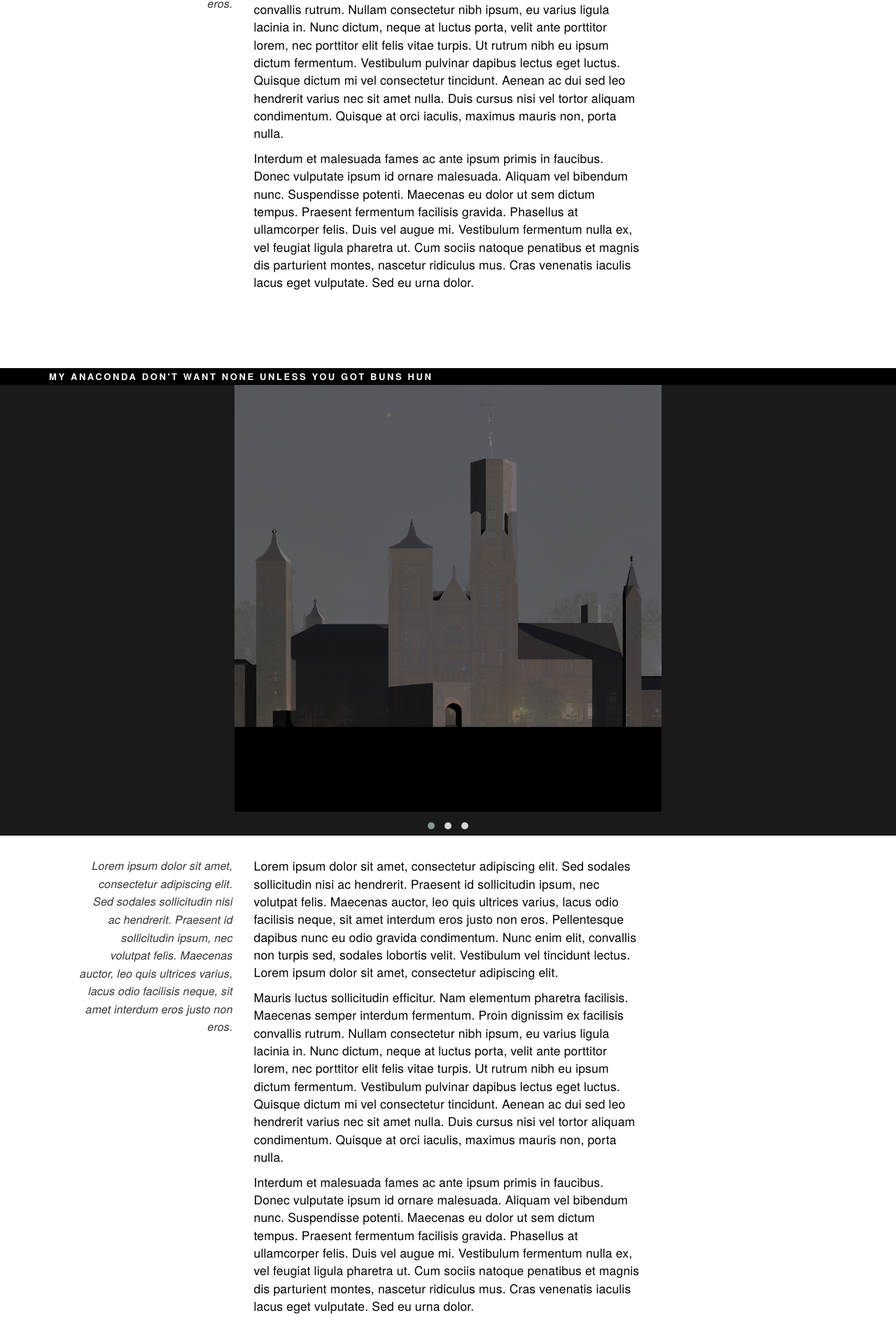
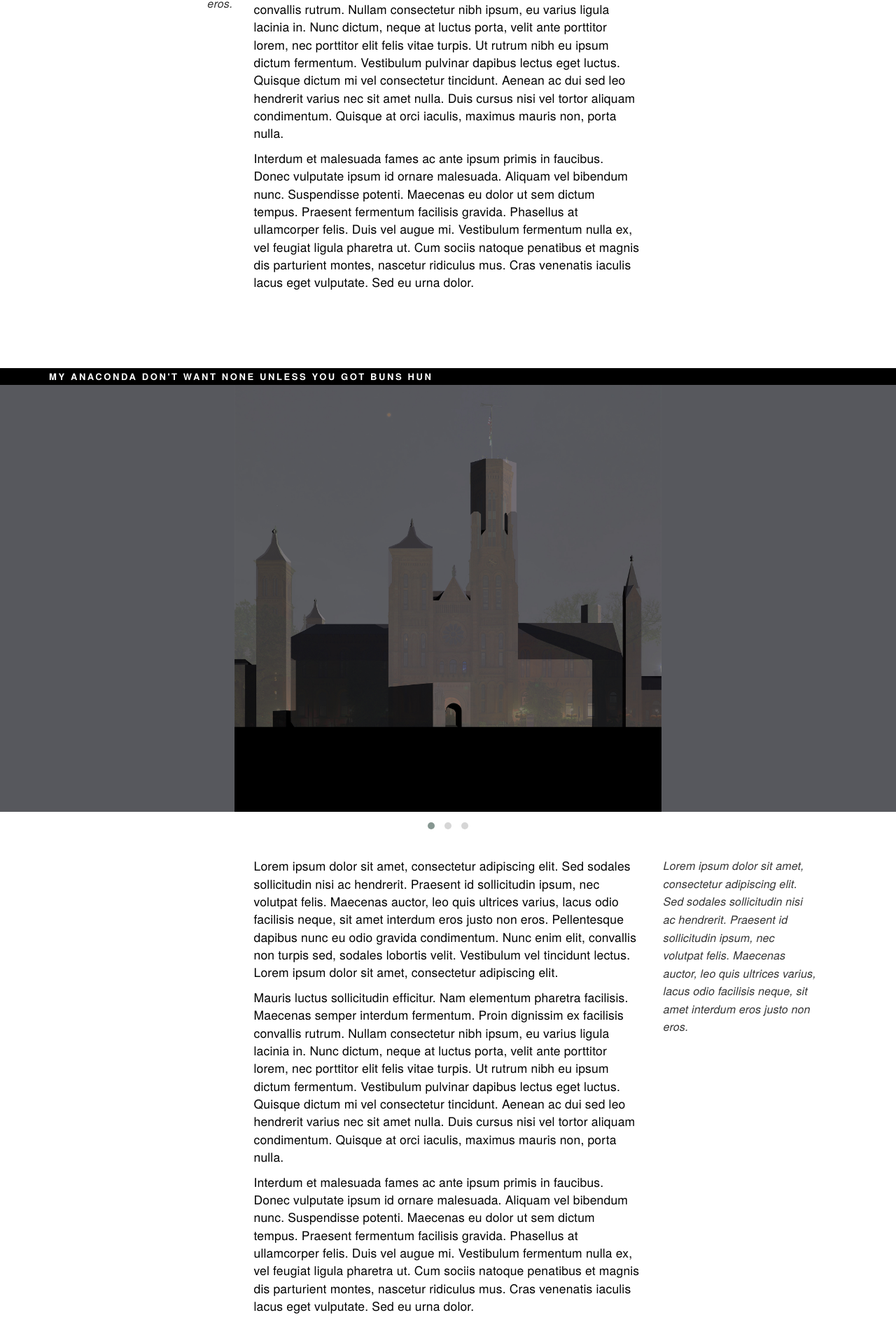
Before and after one commit to carolineportugal/estudioporto, a Jekyll site: the page built from _posts/2016-08-22-typographic-interventions.html, in a window 1280 px wide. Shown: the part 3171-5060 px from the top of the page at 70% size. Built offline with Jekyll 4.4.1, drawn with Linux system fonts in a browser that asks for light colours; nearby versions of some CDN libraries; some web fonts are replaced.

Commit message:
fixes carousel width and height for sc

```diff
--- a/_posts/2016-08-22-typographic-interventions.html
+++ b/_posts/2016-08-22-typographic-interventions.html
@@ -111,7 +111,7 @@
           <h5>My Anaconda Don't Want None Unless You Got Buns Hun</h5>
         </div>
       </div>
-      <div class="container-fluid">
+      <div class="container-fluid container-fluid-sc">
         <div class="row">
           <div class="col-md-6 col-md-push-3">
             <div class="owl-carousel owl-theme">
@@ -125,15 +125,15 @@
     </div>
     <div class="container">
       <div class="row">
-        <div class="col-md-6 col-md-push-3">
+        <div class="col-md-6 col-md-offset-3">
           <div class="text-description">
             <p>Lorem ipsum dolor sit amet, consectetur adipiscing elit. Sed sodales sollicitudin nisi ac hendrerit. Praesent id sollicitudin ipsum, nec volutpat felis. Maecenas auctor, leo quis ultrices varius, lacus odio facilisis neque, sit amet interdum eros justo non eros. Pellentesque dapibus nunc eu odio gravida condimentum. Nunc enim elit, convallis non turpis sed, sodales lobortis velit. Vestibulum vel tincidunt lectus. Lorem ipsum dolor sit amet, consectetur adipiscing elit.</p>
             <p>Mauris luctus sollicitudin efficitur. Nam elementum pharetra facilisis. Maecenas semper interdum fermentum. Proin dignissim ex facilisis convallis rutrum. Nullam consectetur nibh ipsum, eu varius ligula lacinia in. Nunc dictum, neque at luctus porta, velit ante porttitor lorem, nec porttitor elit felis vitae turpis. Ut rutrum nibh eu ipsum dictum fermentum. Vestibulum pulvinar dapibus lectus eget luctus. Quisque dictum mi vel consectetur tincidunt. Aenean ac dui sed leo hendrerit varius nec sit amet nulla. Duis cursus nisi vel tortor aliquam condimentum. Quisque at orci iaculis, maximus mauris non, porta nulla.</p>
             <p>Interdum et malesuada fames ac ante ipsum primis in faucibus. Donec vulputate ipsum id ornare malesuada. Aliquam vel bibendum nunc. Suspendisse potenti. Maecenas eu dolor ut sem dictum tempus. Praesent fermentum facilisis gravida. Phasellus at ullamcorper felis. Duis vel augue mi. Vestibulum fermentum nulla ex, vel feugiat ligula pharetra ut. Cum sociis natoque penatibus et magnis dis parturient montes, nascetur ridiculus mus. Cras venenatis iaculis lacus eget vulputate. Sed eu urna dolor.</p>
           </div>
         </div>
-        <div class="col-md-3 col-md-pull-6">
-          <div class="text-info align-right">
+        <div class="col-md-3">
+          <div class="text-info">
             <p>Lorem ipsum dolor sit amet, consectetur adipiscing elit. Sed sodales sollicitudin nisi ac hendrerit. Praesent id sollicitudin ipsum, nec volutpat felis. Maecenas auctor, leo quis ultrices varius, lacus odio facilisis neque, sit amet interdum eros justo non eros.</p>
           </div>
         </div>
--- a/_sass/_typographic-interventions.scss
+++ b/_sass/_typographic-interventions.scss
@@ -99,8 +99,19 @@
 
   }
 
-  .container-fluid{
-    background:lighten(#000, 10%)
+  .container-fluid-sc{
+    position:relative;
+  }
+
+  .container-fluid-sc:after{
+    background: #57585D;
+    content:"";
+    width:100%;
+    height:calc(100% - 34px);
+    top:0;
+    left:0;
+    position:absolute;
+    display:block;
   }
 
   @media (max-width:767px) {
```
